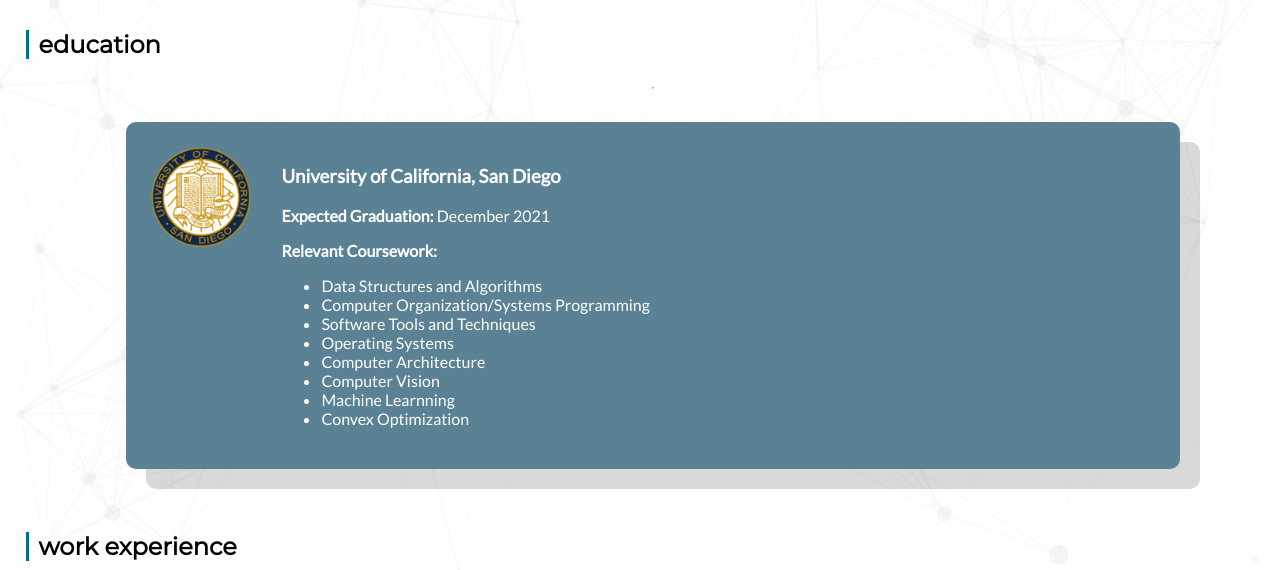
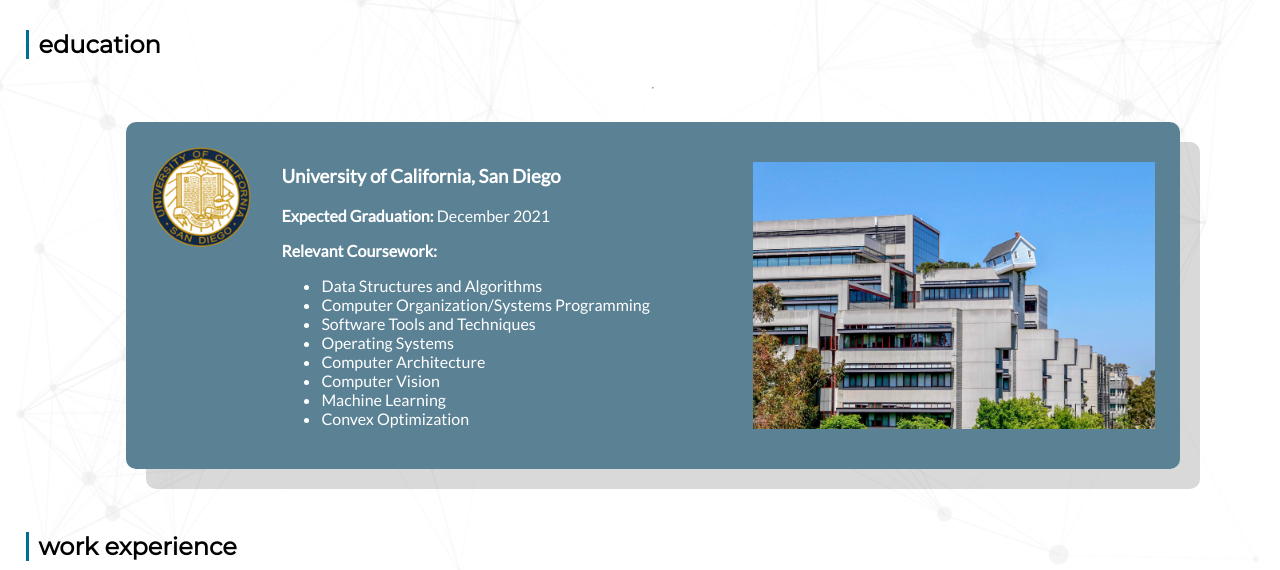
Before and after one commit to rbhushans/personal-website-js, a plain HTML site: page public/experience.html in a window 1280 px wide. Shown: the part 230-800 px from the top of the page. Drawn offline with Linux system fonts and the light colour scheme; animation ran at ten frames a second.

Commit message:
fixed awkward space

```diff
--- a/public/experience.html
+++ b/public/experience.html
@@ -66,10 +66,11 @@
                         <li>Operating Systems</li>
                         <li>Computer Architecture</li>
                         <li>Computer Vision</li>
-                        <li>Machine Learnning</li>
+                        <li>Machine Learning</li>
                         <li>Convex Optimization</li>
                     </ul>
                 </div>
+                <img id="ucsd-fallen" src="assets/ucsd-fallen.jpg" alt="UCSD Fallen Star">
             </section>
 
             <br />
--- a/public/styles/home.css
+++ b/public/styles/home.css
@@ -905,6 +905,11 @@
     min-width: 90px;
 }
 
+#ucsd-fallen {
+    width: 40%;
+    align-self: center;
+}
+
 .exp-block {
     padding-left: 30px;
     flex-grow: 2;
@@ -1038,6 +1043,12 @@
     filter: brightness(0) saturate(100%) invert(100%) sepia(7%) saturate(0%) hue-rotate(117deg) brightness(106%) contrast(100%);
 }
 
+@media screen and (max-width: 1000px){
+    #ucsd-fallen{
+        display: none;
+    }
+}
+
 @media screen and (max-width: 700px){
     .exp-work {
         margin-right: 40px;
```
Also changed, not shown: public/assets/background-poster.png, public/assets/ucsd-fallen.jpg (added).
